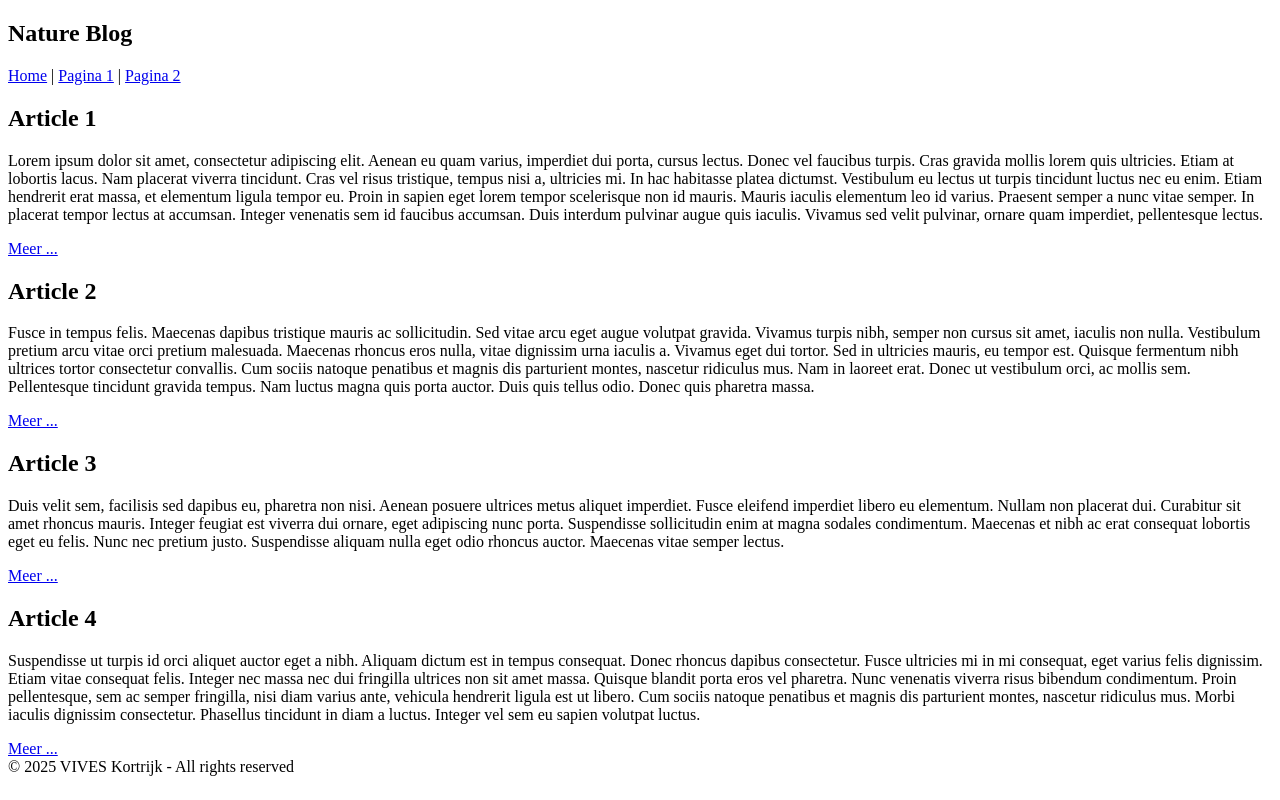
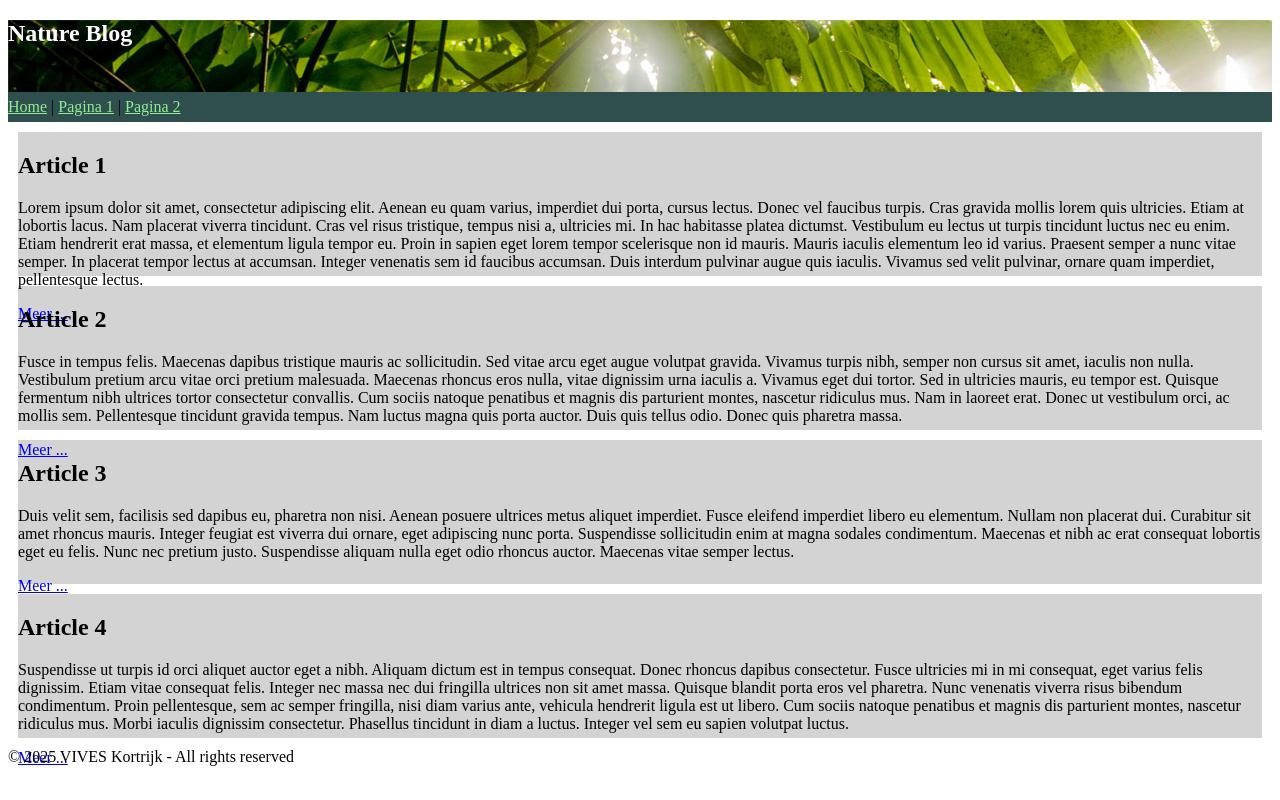
Before and after one commit to NielsDelannoy/webdevelopment, a plain HTML site: page labo_7/opdracht_natuur_blog/index.html in a window 1280 px wide. Drawn offline with Linux system fonts and the light colour scheme.

Commit message:
aanpassingen_website_natuurblog

```diff
--- a/labo_7/opdracht_natuur_blog/index.html
+++ b/labo_7/opdracht_natuur_blog/index.html
@@ -3,14 +3,15 @@
 	<head>
 		<meta charset="UTF-8">
 		<title>Nature Blog</title>
+		<link rel="stylesheet" href="opmaak.css">
 	</head>
 	<body>
 		<section>
-			<header>
-				<h1>Nature Blog</h1>
+			<header class="headerfoto">
+				<h1 class="headertitle">Nature Blog</h1>
 			</header>
 			<nav>
-				<a href="index.html">Home</a> | <a href="pagina1.html">Pagina 1</a> | <a href="pagina2.html">Pagina 2</a>
+				<a href="index.html" class="navigatielinks">Home</a> | <a href="pagina1.html" class="navigatielinks">Pagina 1</a> | <a href="pagina2.html" class="navigatielinks">Pagina 2</a>
 			</nav>
 			<div>
 				<article>
--- /dev/null
+++ b/labo_7/opdracht_natuur_blog/opmaak.css
@@ -0,0 +1,30 @@
+.headerfoto {
+    background-image: url('images/header.jpg');
+    height: 9vh;
+}
+
+.headertitle {
+    color: white;
+}
+
+nav {
+    background-color: darkslategray;
+    height: 3vh;
+    padding-top: 6px;
+}
+
+.navigatielinks {
+    color: lightgreen;
+}
+
+article {
+    background-color: lightgray;
+    height: 18vh;
+    align-content: end;
+    margin: 10px;
+}
+
+.articleheaders {
+    color: dimgrey;
+    text-decoration: underline;
+}
```
